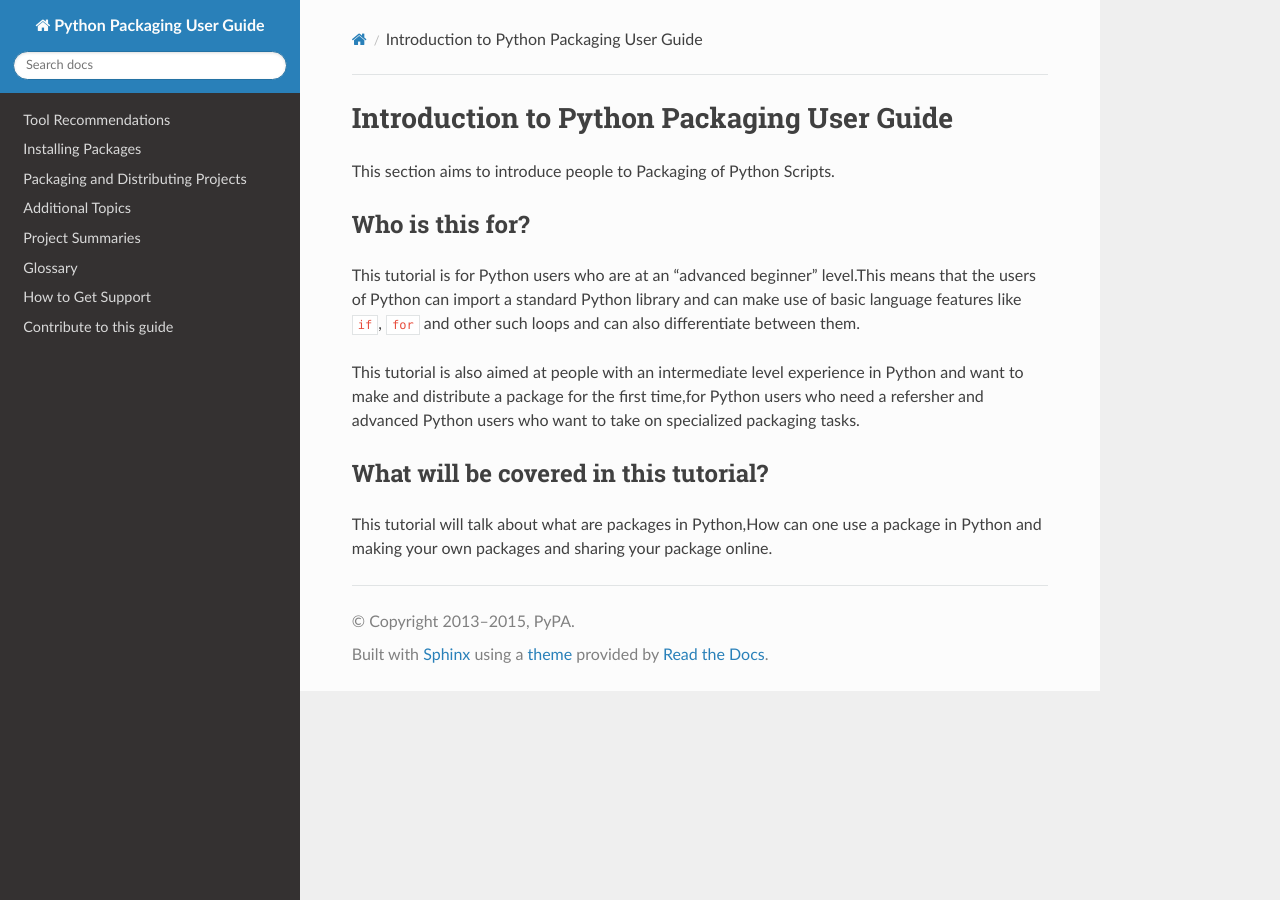
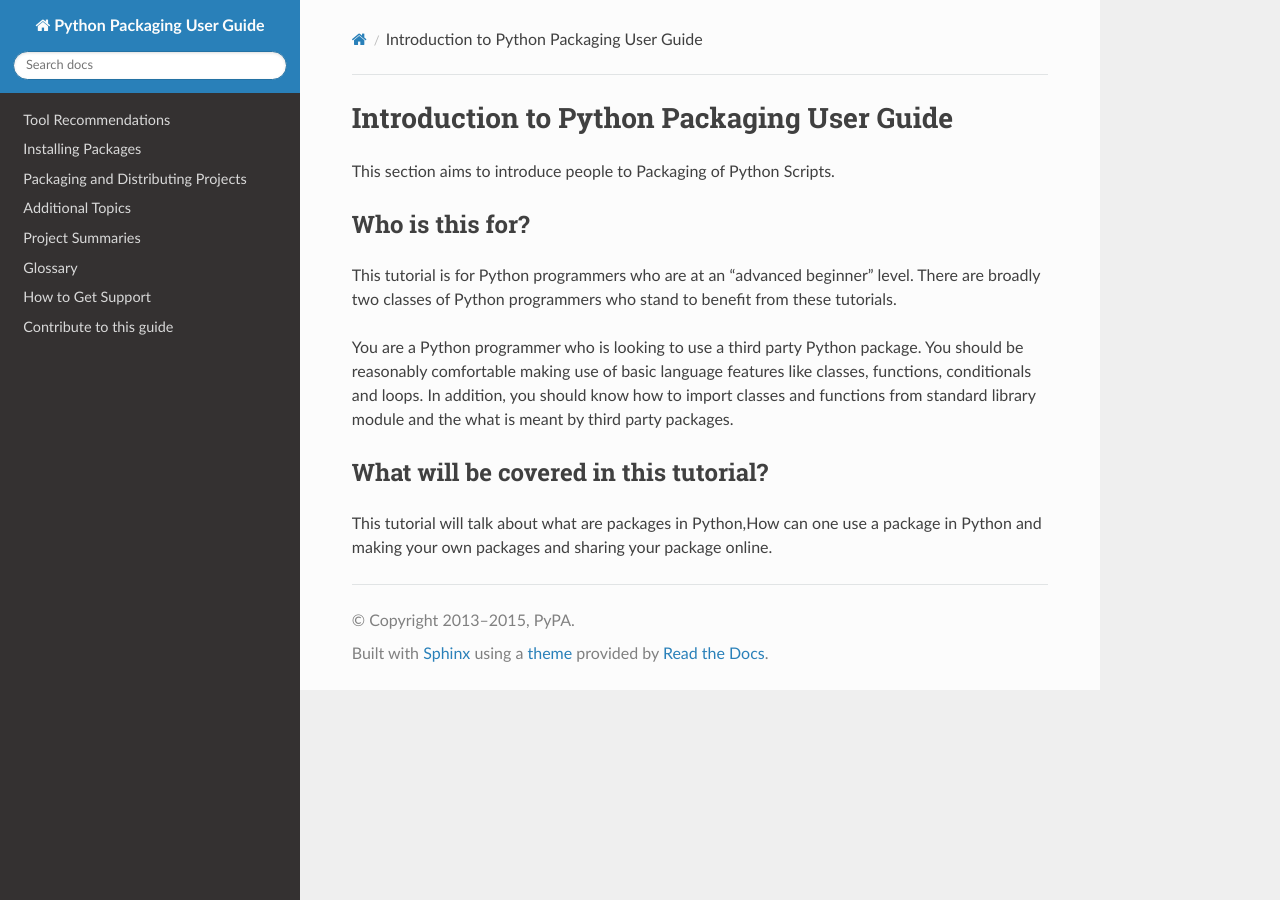
Before and after one commit to pypa/packaging.python.org, a Sphinx documentation site: the page built from source/intro-tutorial.rst, in a window 1280 px wide. Built offline with Sphinx 7.4.7 and the Read the Docs theme 2.0.0, drawn with Linux system fonts in a browser that asks for light colours; pages that are not in the unit, such as notebooks, are missing from menus.

Commit message:
Updated intro-tutorial.rts

```diff
--- a/source/intro-tutorial.rst
+++ b/source/intro-tutorial.rst
@@ -6,12 +6,10 @@ This section aims to introduce people to Packaging of Python Scripts.
 
 Who is this for?
 ~~~~~~~~~~~~~~~~~
+This tutorial is for Python programmers who are at an "advanced beginner" level. There are broadly two classes of Python programmers who stand to benefit from these tutorials.
 
-This tutorial is for Python users who are at an "advanced beginner" level.This means that the users of Python can import a standard Python library and can make use of basic language features like ``if``, ``for`` and other such loops and can also differentiate between them.
+You are a Python programmer who is looking to use a third party Python package. You should be reasonably comfortable making use of basic language features like classes, functions, conditionals and loops. In addition, you should know how to import classes and functions from standard library module and the what is meant by third party packages.
 
-
-This tutorial is also aimed at people with an intermediate level experience in Python and want to make and distribute
-a package for the first time,for Python users who need a refersher and advanced Python users who want to take on specialized packaging tasks.
 
 What will be covered in this tutorial?
 ~~~~~~~~~~~~~~~~~~~~~~~~~~~~~~~~~~~~~~
```
